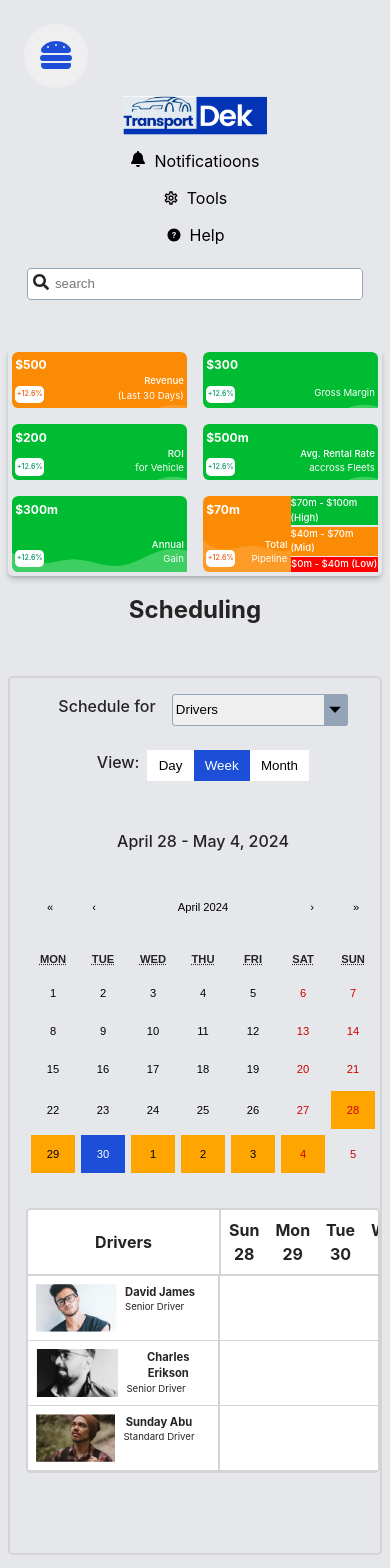
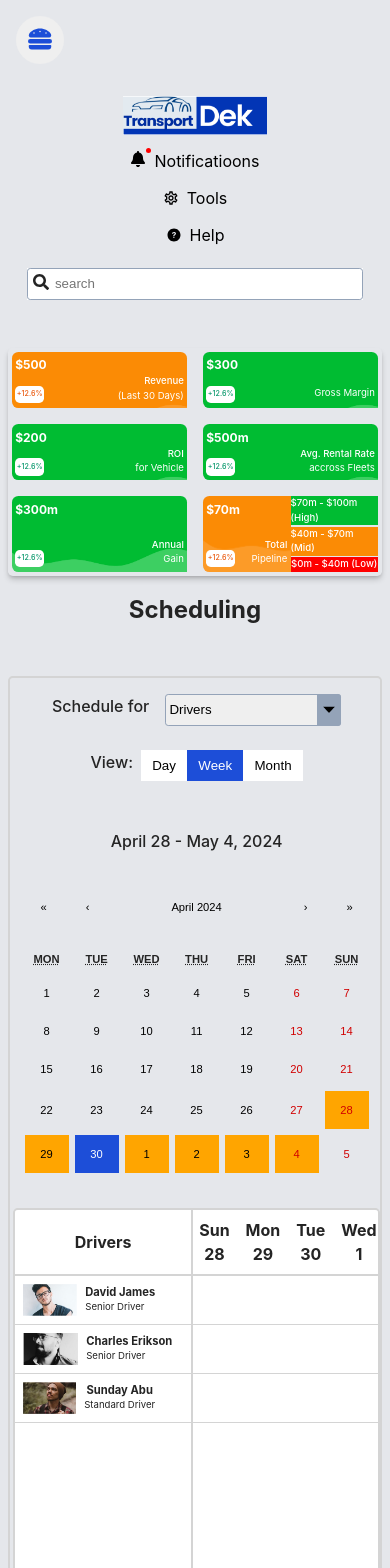
Before and after one commit to Dayvyno2021/noemdek--assessment, a React (Vite) app: page /scheduling in a window 390 px wide. Shown: the top 1568 px of the page. Built offline with nearby package versions, Linux system fonts and the light colour scheme.

Commit message:
made more responsive

```diff
--- a/src/components/ScheduleContent.tsx
+++ b/src/components/ScheduleContent.tsx
@@ -132,7 +132,7 @@ const ScheduleContent = () => {
             <table id='schedule-table'>
               <thead>
                 <tr>
-                  <th className=''>{schedule}</th>
+                  <th className='first--column'>{schedule}</th>
                   {
                     getWeekDays()?.map((day) => (
                       <th key={day}> {day} </th>
@@ -144,7 +144,7 @@ const ScheduleContent = () => {
                 {
                   repType?.map((rep) => (
                     <tr key={rep?.name}>
-                      <td className="schedule-table__contain">
+                      <td className="schedule-table__contain first--column">
                         <img src={rep?.image} alt={rep?.name} />
                         <span className="schedule-table__texts">
                           <h3 className='header--light'> {rep?.name} </h3>
--- a/src/data.tsx
+++ b/src/data.tsx
@@ -44,9 +44,9 @@ export const navElements: NavElementsType[] = [
 ]
 
 export const topics = [
-  { title: "Notificatioons", icon: <NotificationIcon />, link: '/notifications'},
-  { title: "Tools", icon: <MdOutlineSettings />, link: '/tools' },
-  {title: "Help", icon: <IoIosHelpCircle/>, link: '/help'}
+  { title: "Notificatioons", icon: <NotificationIcon />, link: '/notifications', spot: true},
+  { title: "Tools", icon: <MdOutlineSettings />, link: '/tools', spot: false },
+  {title: "Help", icon: <IoIosHelpCircle/>, link: '/help', spot: false}
 ]
 
 export const metricData = [
--- a/src/main.tsx
+++ b/src/main.tsx
@@ -9,7 +9,7 @@ import Bookings from './screens/Reservations/Bookings.tsx';
 const router = createBrowserRouter(
   createRoutesFromElements(
     <Route path='/' element={<App />}>
-      <Route index={true} path='/' element={<h3>Homepage is empty, navigate to scheduling</h3>}/>
+      <Route index={true} path='/' element={<h3 className='adjust'>Homepage is empty, navigate to scheduling</h3>}/>
       <Route path='/scheduling' element={<Scheduling/>}/>
       <Route path='/bookings' element={<Bookings/>}/>
       <Route path='/*' element={<h2>Page is vacant</h2>}/>
--- a/src/sass/_App.scss
+++ b/src/sass/_App.scss
@@ -1,8 +1,9 @@
 .container {
   max-width: $largest;
-  min-height: 100vh;
   display: grid;
+  margin: 0 auto;
   grid-template-columns: 15% 85%;
+    overflow: hidden;
 
   @media only screen and (max-width: $large){
     grid-template-columns: 23% 77%;
--- a/src/sass/_main.scss
+++ b/src/sass/_main.scss
@@ -14,7 +14,7 @@
 }
 
 body {
-  margin: 0;
+  margin: 0 auto;
   box-sizing: border-box;
 }
 
--- a/src/sass/_sidebar.scss
+++ b/src/sass/_sidebar.scss
@@ -1,18 +1,18 @@
 
 .hamburger{
   display: none;
-  width: 4rem;
-  height: 4rem;
+  width: 3rem;
+  height: 3rem;
   border-radius: 50%;
   position: absolute;
-  top: 1.5rem;
-  left: 1.5rem;
+  top: 1rem;
+  left: 1rem;
   outline: none;
   border: none;
 
   & svg{
     color: $color-primary;
-    font-size: 2rem;
+    font-size: 1.5rem;
   }
   @media only screen and (max-width: $medium){
     display: block;
@@ -29,7 +29,6 @@
 
   @media only screen and (max-width: $medium){
     display: none;
-    background-color: red;
   }
 
   &-top{
--- a/src/sass/_utility.scss
+++ b/src/sass/_utility.scss
@@ -121,3 +121,10 @@ a{
     background-color: lighten($color: $color-primary, $amount: 10);
   }
 }
+
+.adjust{
+  @media only screen and (max-width: $small){
+    margin-top: 5rem;
+    text-align: center;
+  }
+}
--- a/src/sass/reservation/_scheduling.scss
+++ b/src/sass/reservation/_scheduling.scss
@@ -92,6 +92,18 @@
       background-color: transparent;
       transition: all .3s;
       @include remove-underline;
+      position: relative;
+
+      .red--spot{
+        display: block;
+        width: 5px;
+        height: 5px;
+        background-color: red;
+        border-radius: 50%;
+        position: absolute;
+        left: 1.5rem;
+        top: .2rem;
+      }
 
       &:hover{
         @include hoverDarken($color-grey-light);
@@ -120,9 +132,6 @@
 
   h1{
     width: max-content;
-    @media only screen and (max-width: $large){
-      // order: 1;
-    }
   }
 
   .metrics-container{
@@ -197,6 +206,10 @@
   padding-left: 1rem;
   padding-top: 1rem;
 
+  @media only screen and (max-width: $medium){
+    padding-left: 0.2rem;
+  }
+
   display: flex;
   flex-direction: column;
   gap: 1rem;
@@ -263,7 +276,6 @@
 
   &--main{
     width: 100%;
-    margin-bottom: 5rem;
 
     .main--title{
       display: flex;
@@ -286,7 +298,6 @@
       @media only screen and (max-width: $large){
         flex-direction: column;
         gap: 2rem;
-        // justify-content: center;
       }
 
       &--display{
@@ -299,18 +310,42 @@
           margin: 0 auto;
         }
       }
-
+      .calender--cover{
+        width: 75%;
+        background-color: $color-white;
+      }
       &--table{
         width: 75%;
         border-radius: .3rem;
         border: .15rem $color-neutral-400 solid;
         background-color: $color-white;
-        display: flex;
-        align-items: start;
-        overflow: scroll;
+        overflow: auto;
+        position: relative;
+        padding-bottom: 20rem;
+
+        &::before {
+            content: '';
+            position: absolute;
+            left: 12rem;
+            top: 0;
+            width: 2px;
+            bottom: 0;
+            background-color: $color-neutral-400;
+            @media only screen and (max-width: $medium) {
+              left: 11rem;
+            }
+          }
 
         @media only screen and (max-width: $large) {
           width: 100%;
+        }
+
+        .first--column {
+          width: 12rem;
+
+          @media only screen and (max-width: $medium){
+            width: 11rem;
+          }
         }
 
         #schedule-table {
@@ -326,20 +361,12 @@
             border-bottom: 2px $color-neutral-400 solid;
             height: 3.2rem;
             font-weight: 700;
-            // width: max-content;
             padding: .5rem .5rem;
-            // font-size: 0.7rem;
-            &:first-of-type{
-              width: 25%;
-              // width: 12rem;
-              border-right: 2px $color-neutral-400 solid;
-            }
           }
 
           & td{
             font-size: .7rem;
             text-align: center;
-            // padding: 1rem .2rem;
           }
 
           & tbody{
@@ -354,26 +381,23 @@
             display: flex;
             padding: .5rem;
             gap: .5rem;
-            width: 12rem;
-            border-right: 2px $color-neutral-400 solid;
-
-            // background-color: red;
-            // width: 100%;
 
             &>img{
               height: 3rem;
-              // display: block;
-              // margin-right: .5rem;
+              display: block;
+              @media only screen and (max-width: $large){
+                height: 2.5rem;
+              }
+              @media only screen and (max-width: $medium){
+                height: 2rem;
+              }
             }
-
-
 
             & p{
               text-align: start;
             }
 
           }
-
         }
       }
     }
--- a/src/screens/Reservations/Scheduling.tsx
+++ b/src/screens/Reservations/Scheduling.tsx
@@ -18,7 +18,12 @@ const Scheduling = () => {
               {
                 topics.map((topic) => (
                   <Link key={topic.title} to={`${topic.link}`} className="search-zone-nav-topics">
-                    <span style={{display:'flex', alignItems:'center'}}> {topic.icon} </span>
+                    <span style={{ display: 'flex', alignItems: 'center' }}> {topic.icon} </span>
+                    {
+                      topic?.spot ? (
+                        <span className="red--spot"></span>
+                      ):('')
+                    }
                     <p> {topic.title} </p>
                   </Link>
                 ))
```
